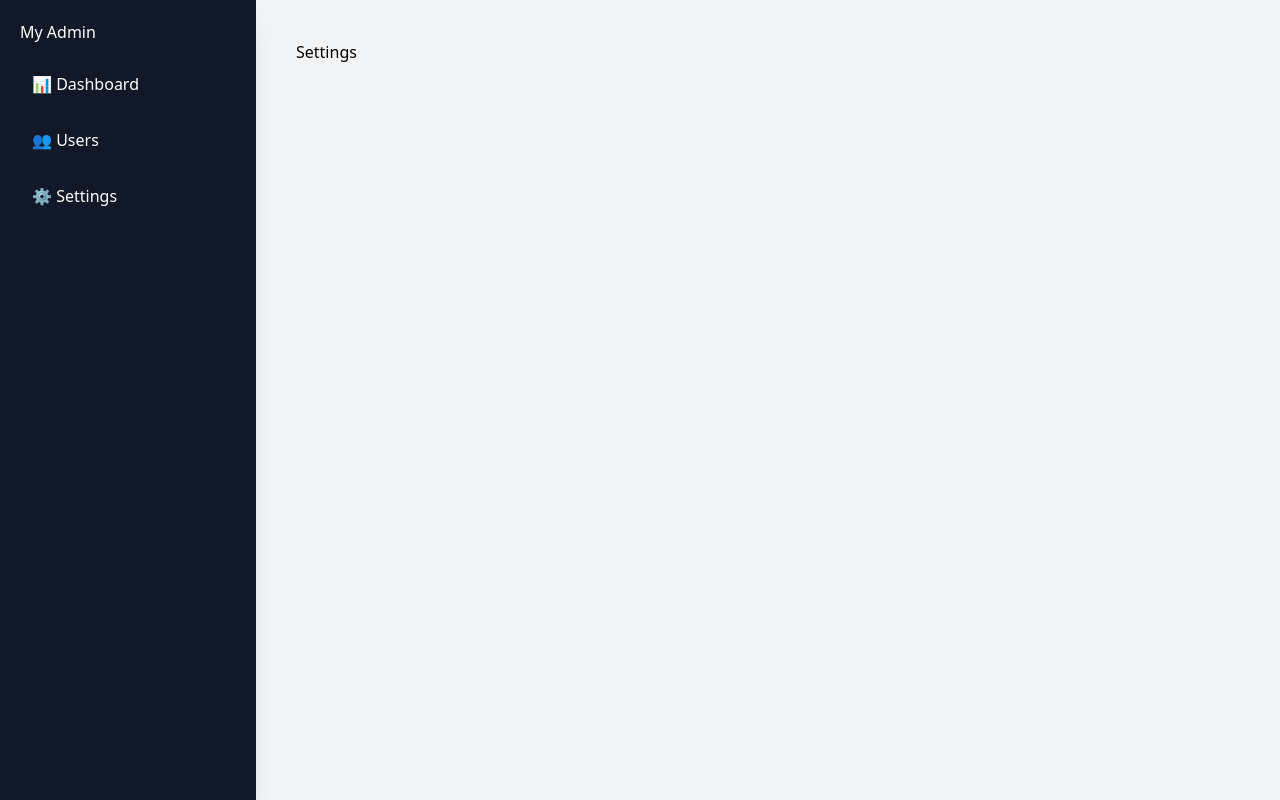
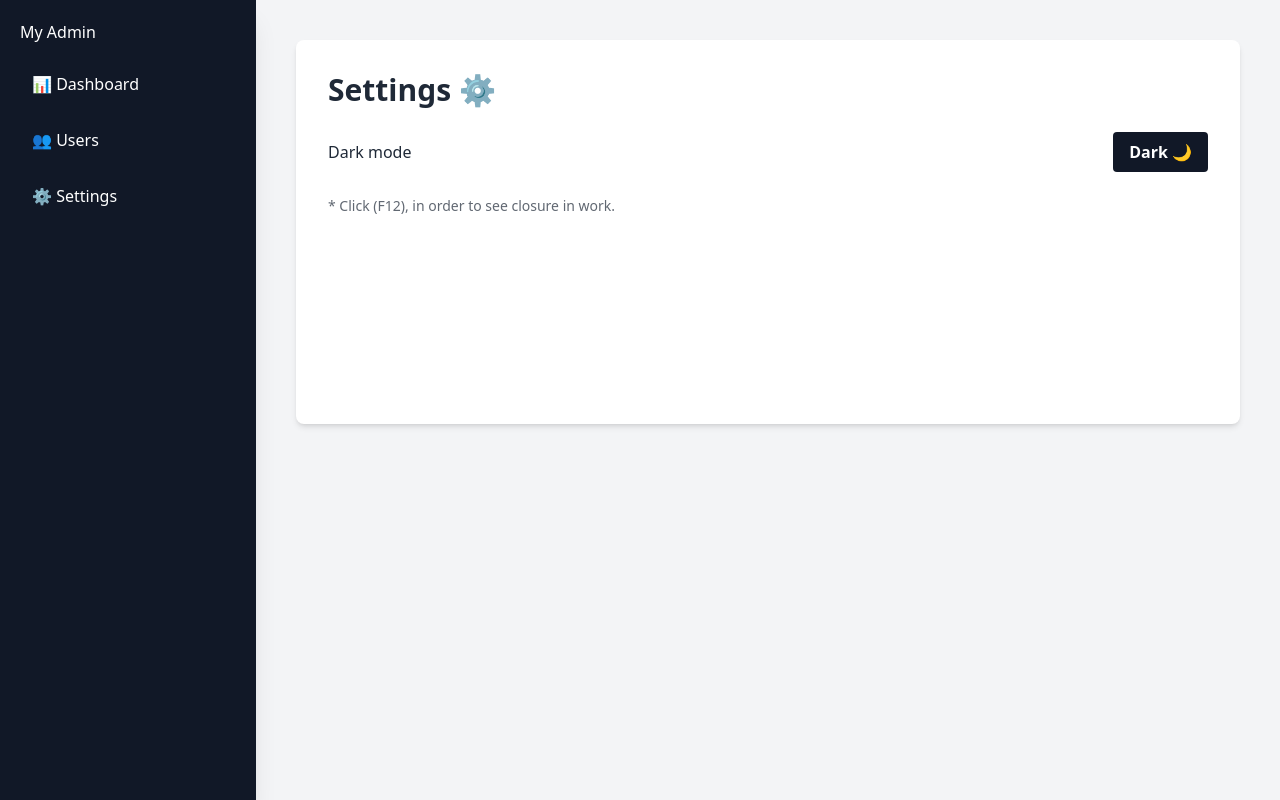
Before and after one commit to sabaPhruidze/admin-panel-navigation-scheme, a React (Vite) app: page /settings in a window 1280 px wide. Built offline with nearby package versions, Linux system fonts and the light colour scheme.

Commit message:
used closure

```diff
--- a/src/pages/Settings.tsx
+++ b/src/pages/Settings.tsx
@@ -1,5 +1,46 @@
+import { useState } from "react";
+// closure
 const Settings = () => {
-  return <div>Settings</div>;
+  const createLogger = (prefix: string) => {
+    return (message: string) => {
+      console.log(`[LOG - ${prefix}] : ${message}`);
+    };
+  };
+  const settingsLogger = createLogger("SETTINGS_PAGE");
+  const [theme, setTheme] = useState<"light" | "dark">("light");
+
+  const toggleTheme = () => {
+    const newTheme = Object.is(theme, "light") ? "dark" : "light";
+    setTheme(newTheme);
+    settingsLogger(`theme change => ${newTheme}`);
+  };
+  return (
+    <section
+      className={`p-8 rounded-lg shadow-md min-h-96 transition-all duration-500 ${
+        Object.is(theme, "dark")
+          ? "bg-gray-800 text-white"
+          : "bg-white text-gray-800"
+      }`}
+    >
+      <h2 className="text-3xl font-bold mb-6">Settings ⚙️</h2>
+      <div className="flex items-center justify-between">
+        <span>Dark mode</span>
+        <button
+          onClick={toggleTheme}
+          className={`px-4 py-2 rounded font-bold transition-colors ${
+            Object.is(theme, "dark")
+              ? "bg-yellow-400 text-gray-900 hover:bg-yellow-300}"
+              : "bg-gray-900 text-white hover:bg-gray-700"
+          }`}
+        >
+          {Object.is(theme, "dark") ? "Shine ☀️" : "Dark 🌙"}
+        </button>
+      </div>
+      <p className="mt-6 text-sm opacity-70">
+        * Click (F12), in order to see closure in work.
+      </p>
+    </section>
+  );
 };
 
 export default Settings;
```
